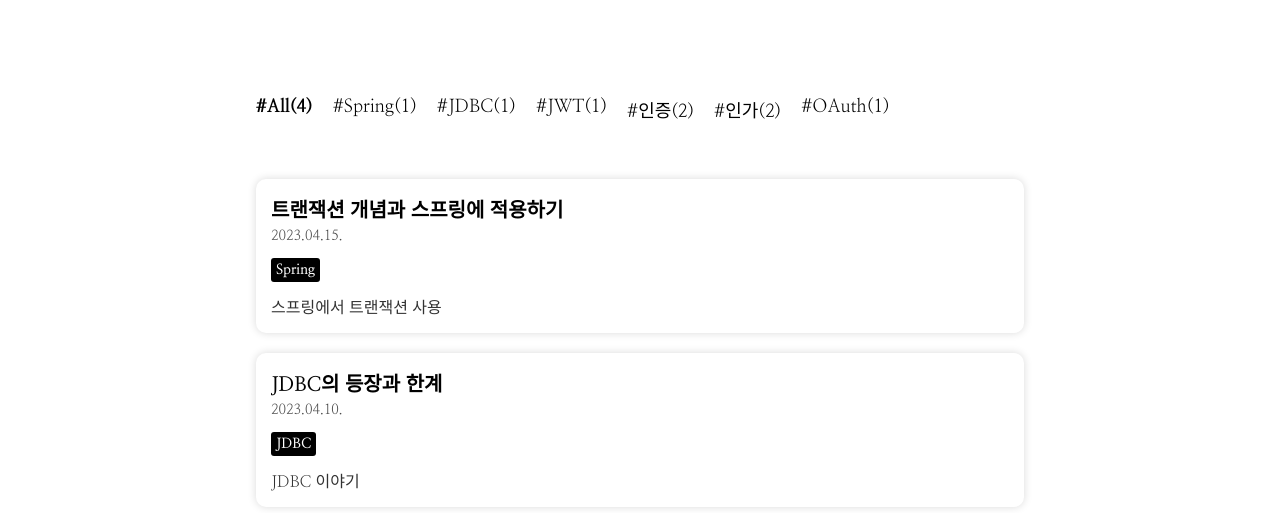
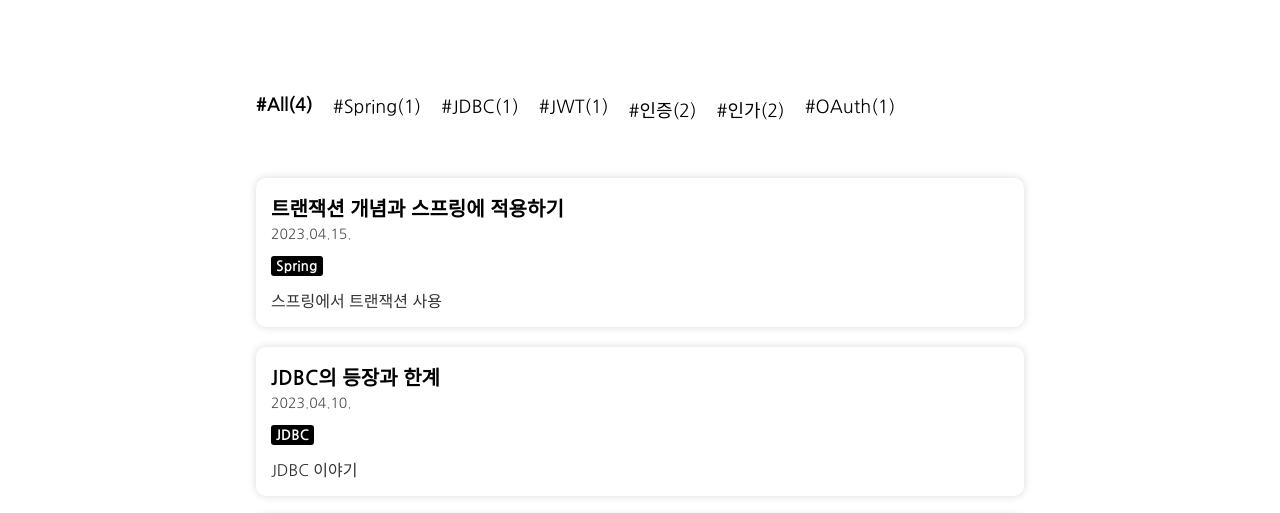
Before and after one commit to hsw0905/hsw0905.github.io, a Gatsby site: page / in a window 1280 px wide. Shown: the part 259-772 px from the top of the page. Built offline with nearby package versions, Linux system fonts and the light colour scheme; Gatsby itself is replaced by a stand-in of ours.

Commit message:
noto sans kr font 변경

```diff
--- a/src/components/Common/GlobalStyle.tsx
+++ b/src/components/Common/GlobalStyle.tsx
@@ -2,13 +2,13 @@
 import { Global, css } from '@emotion/react'
 
 const defaultStyle = css`
-  @import url('https://fonts.googleapis.com/css2?family=Nanum+Myeongjo:wght@400;700;800&display=swap');
+  @import url('https://fonts.googleapis.com/css2?family=Nanum+Gothic:wght@400;700&display=swap');
 
   * {
     padding: 0;
     margin: 0;
     box-sizing: border-box;
-    font-family: 'Nanum Myeongjo', serif;
+    font-family: 'Nanum Gothic', sans-serif;
   }
 
   html,
```
